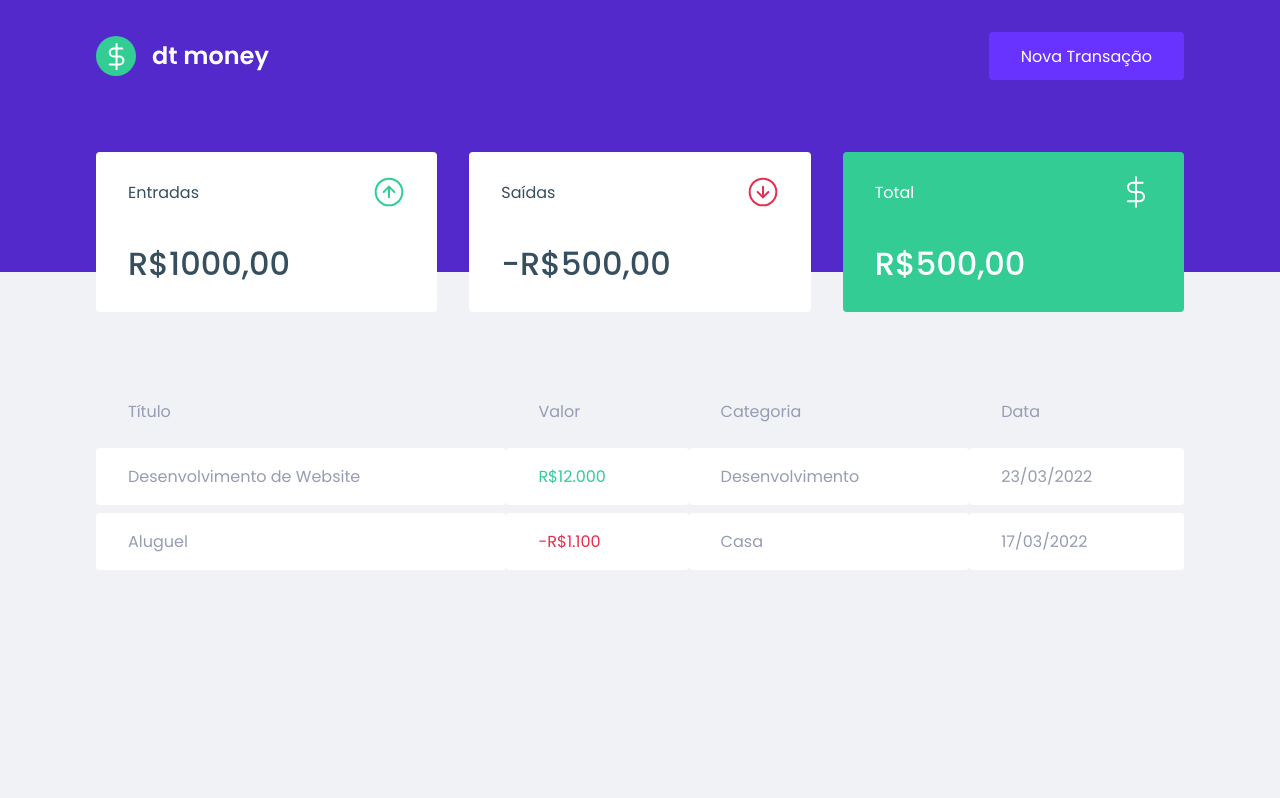
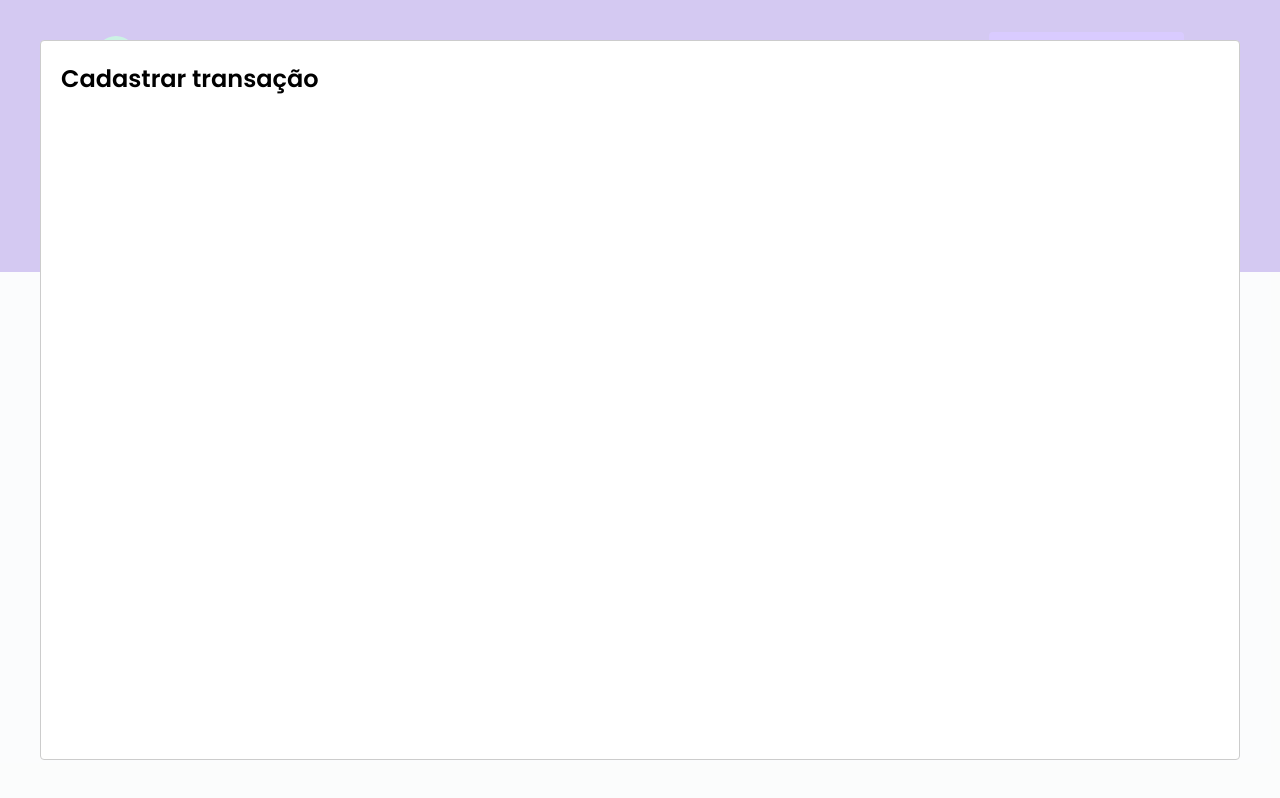
Before and after one commit to viniciusMenezess/dt-money, a React (Create React App) app: page / in a window 1280 px wide. Both pictures are taken after a click on the button "Nova Transação". Built offline with nearby package versions, Linux system fonts and the light colour scheme; no server answers; what miragejs would draw is missing.

Commit message:
:pencil: add a Modal with react-modal

```diff
--- a/package.json
+++ b/package.json
@@ -7,6 +7,7 @@
     "miragejs": "^0.1.43",
     "react": "^17.0.2",
     "react-dom": "^17.0.2",
+    "react-modal": "^3.14.4",
     "react-scripts": "5.0.0",
     "styled-components": "^5.3.3",
     "web-vitals": "^2.1.0"
@@ -19,6 +20,7 @@
     "@types/node": "^16.7.13",
     "@types/react": "^17.0.20",
     "@types/react-dom": "^17.0.9",
+    "@types/react-modal": "^3.13.1",
     "@types/styled-components": "^5.1.24",
     "typescript": "^4.4.2"
   },
--- a/src/App.tsx
+++ b/src/App.tsx
@@ -1,13 +1,37 @@
+import { useState } from 'react';
+import Modal from 'react-modal';
 import { Dashboard } from "./components/Dashboard";
 import { Header } from "./components/Header";
 import { GlobalStyle } from "./styles/global";
 
+Modal.setAppElement('#root')
+
+
+
 
 export function App() {
+
+  const [isNewTransactionModalOpen, setIsNewTransactionModalOpen] = useState(false);
+
+  function handleOpenNewTransactionModal(){
+    setIsNewTransactionModalOpen(true)
+  }
+
+  function handleCloseNewTransactionModal(){
+    setIsNewTransactionModalOpen(false)
+  }
   return (
     <>
-      <Header />
+      <Header onOpenNewTransactionModal={handleOpenNewTransactionModal} />
       <Dashboard/>
+
+      <Modal
+        isOpen={isNewTransactionModalOpen}
+        onRequestClose={handleCloseNewTransactionModal}
+        >
+          <h2>Cadastrar transação</h2>
+        </Modal>
+
       <GlobalStyle/>
     </>
   );
--- a/src/components/Header/index.tsx
+++ b/src/components/Header/index.tsx
@@ -2,14 +2,19 @@
 
 import { Container, Content } from './styles'
 
-export function Header () {
+interface HeaderProps {
+  onOpenNewTransactionModal: () => void;
+}
+export function Header ({onOpenNewTransactionModal}:HeaderProps) {
   return (
     <Container>
       <Content>
       <img src={logoImg} alt="dt money" />
-      <button type="button">
+      <button type="button" onClick={onOpenNewTransactionModal}>
         Nova Transação
         </button>
+
+
       </Content>
     </Container>
   )
```
Also changed, not shown: 1 other file (tests, documents, lock files or other folders).
